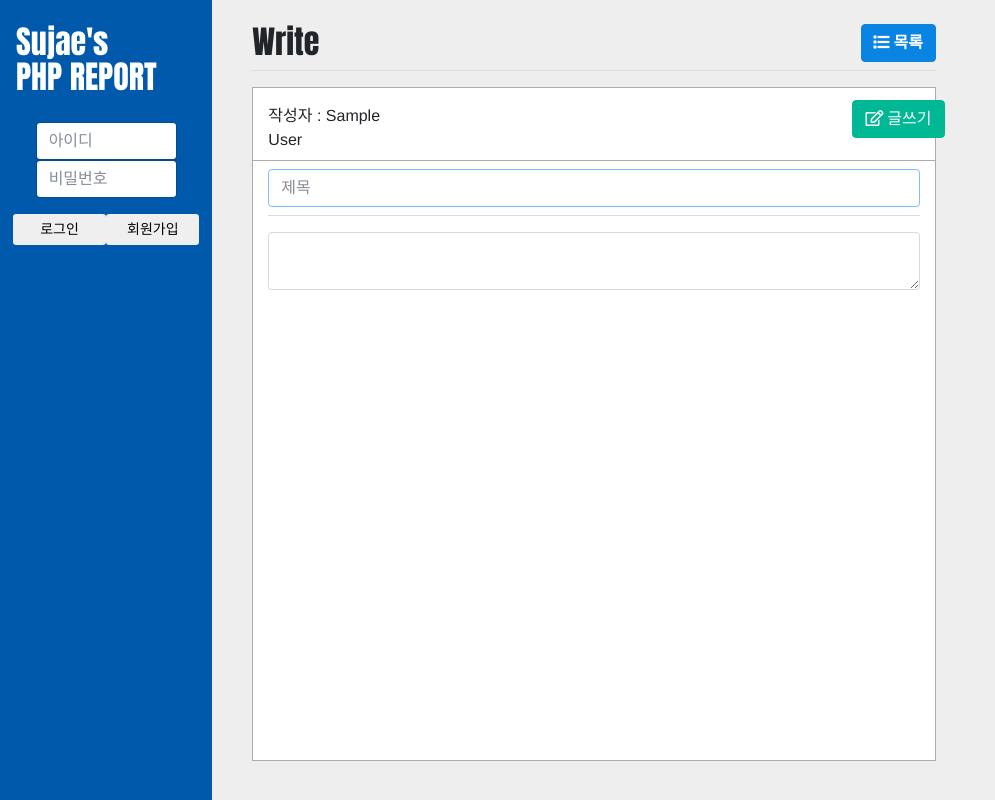
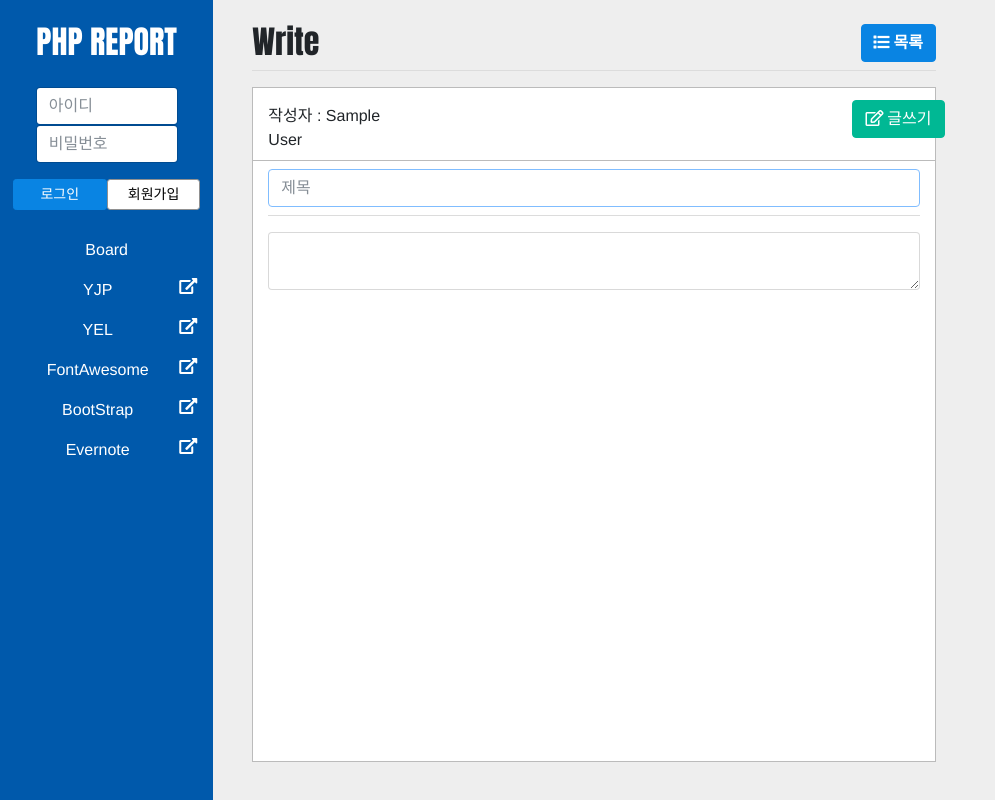
Before and after one commit to must012/phpboardprac, a PHP site: template application/View/Write.php in a window 1280 px wide. Shown: the whole page, without its empty margins (0-995 px from the left). Run offline with PHP 8.4, Linux system fonts and the light colour scheme; the template is opened without the code that fills it, so the values that code supplies are empty; the visitor is signed in with stand-in values (Sample User, id 1); some libraries are stand-ins or nearby versions.

Commit message:
change header loading

```diff
--- a/application/Controller/Controller.php
+++ b/application/Controller/Controller.php
@@ -66,6 +66,7 @@ class Controller
                     $_SESSION["name"] = $member["name"];
 
                     header("Location: /board");
+
                 } else {
                     errorBack("비밀번호 확인");
                 }
@@ -84,6 +85,7 @@ class Controller
         unset($_SESSION["id"]);
         unset($_SESSION["name"]);
         header("Location: /board");
+
     }
 
 //회원가입을 하는 메서드
@@ -206,6 +208,7 @@ class Controller
                 $this->model->insertContents($wt, $tt, $ct);
 
                 header("Location: /board");
+
             } else {
                 goToPage("값 충분하지 않음", "/board");
             }
--- a/application/View/BoardDetail.php
+++ b/application/View/BoardDetail.php
@@ -40,7 +40,6 @@
 
 </div>
 
-
 <script>
     function checkDelete(num) {
 
--- a/application/View/BoardList.php
+++ b/application/View/BoardList.php
@@ -1,5 +1,4 @@
 <!-- Board의 모든 내용을 보여줄 View -->
-
 
 <div class="row">
     <div class="subject col-md-10"><h2 class="d-inline-block">Board</h2></div>
@@ -25,7 +24,8 @@
                         <a href="#" class="list-group-item-text item-tag label label-info"><i
                                     class="fa fa-database"></i> 태그 부분 </a>
                     </div>
-                        <p class="list-title detail" onclick="location.href = '/board/detail?num=<?= $value["num"] ?>'"><?= $value["title"] ?></p>
+                    <p class="list-title detail"
+                       onclick="location.href = '/board/detail?num=<?= $value["num"] ?>'"><?= $value["title"] ?></p>
                 </div>
 
                 <!--                        댓글 부분 div  -->
@@ -53,7 +53,7 @@
 </div>
 
 
-    <nav aria-label="pagination">
+<nav aria-label="pagination" class="pt-1">
     <ul class="pagination justify-content-center mb-0">
 
         <!--   첫 페이지 이동   -->
--- a/application/View/Signup.php
+++ b/application/View/Signup.php
@@ -14,7 +14,7 @@
 <body>
 <header>
     <nav class="navbar navbar-dark fixed-top">
-        <h2><a class="navbar-brand" href="/board">Sujae's PHP REPORT</a></h2>
+        <h2><a class="navbar-brand" href="/board">PHP REPORT</a></h2>
     </nav>
 </header>
 
--- a/application/View/header.php
+++ b/application/View/header.php
@@ -39,12 +39,11 @@
 <div class="container-fluid">
     <div class="row">
         <nav class="sidebar col-sm-3 col-md-2 d-none d-sm-block pt-4 align-middle">
-            <div class="pl-3 pb-2">
-                <h2><a class="brand" href="/board">
-                        Sujae's</br>PHP REPORT</a></h2></div>
+            <div class="pb-2" style="text-align: center">
+                <h2><a class="brand" href="/board">PHP REPORT</a></h2></div>
 
             <div class="p-1 col-md-11 ml-auto mr-auto mt-3 mb-3">
-                <?php if (!$loginCheck) { ?>
+                <?php if (!$loginCheck) :?>
                     <form action="/board/login" method="post">
                         <div class="form-group col-11 ml-auto mr-auto">
 
@@ -56,15 +55,15 @@
                         </div>
 
                         <div class="d-flex col-12 p-0">
-                            <button type="submit" class="btn btn-sm col-6 blueBut">로그인
+                            <button type="submit" class="btn btn-sm col-6 blueBtn">로그인
                             </button>
-                            <button class="btn btn-sm col-6 redBut"
+                            <button class="btn btn-sm col-6 whiteBtn"
                                     onclick="location.href='/signup'">회원가입
                             </button>
                         </div>
 
                     </form>
-                <?php } else { ?>
+                <?php else : ?>
                     <div class="mb-md-2 row" id="uName" style="color: #FFFFFF">
                         <div class="col-6 align-middle ml-4 pt-2"><p id="nickName"><?= $name ?> 님</p></div>
                         <div class="col-4 d-flex flex-column">
@@ -75,8 +74,37 @@
 
                     </div>
                     <hr style="background-color: #808080">
-                <?php } ?>
+                <?php endif; ?>
             </div>
+
+            <ul class="nav pl-auto pr-0 ml-auto mr-0 flex-column">
+
+                <li class="nav-item">
+                    <a href="/board" class="nav-link yjp">Board</a>
+                </li>
+
+                <li class="nav-item">
+                    <a href="https://www.yjp.ac.kr/portal/main/index_noie.jsp" class="nav-link yjp" target="_blank">
+                        YJP<i class="fas fa-external-link-alt float-right"></i></a>
+                </li>
+
+                <li class="nav-item">
+                    <a href="https://yel.yjc.ac.kr/" class="nav-link yjp" target="_blank">YEL<i class="fas fa-external-link-alt float-right"></i></a>
+                </li>
+
+                <li class="nav-item">
+                    <a href="https://fontawesome.com/" class="nav-link yjp" target="_blank">FontAwesome<i class="fas fa-external-link-alt float-right"></i></a>
+                </li>
+
+                <li class="nav-item">
+                    <a href="http://bootstrap4.kr/" class="nav-link yjp" target="_blank">BootStrap<i class="fas fa-external-link-alt float-right"></i></a>
+                </li>
+
+                <li class="nav-item">
+                    <a href="https://www.evernote.com/client/web" class="nav-link yjp" target="_blank">Evernote<i class="fas fa-external-link-alt float-right"></i></a>
+                </li>
+
+            </ul>
         </nav>
 
         <div class="col-md-2 col-sm-3 mr-4"></div>
--- a/public/css/Board.css
+++ b/public/css/Board.css
@@ -64,15 +64,23 @@ h2{
 .brand:hover{
     color: white;
     text-decoration: none;
+    border-right: 0;
 }
 
 .sidebar {
     background-color: #0059ab;
 }
 
-/*
- * sidebar
- */
+.yjp{
+    text-align: center;
+    color: white;
+    text-decoration: none;
+    transition: background-color 0.2s;
+}
+
+.yjp:hover{
+    background-color: whitesmoke;
+}
 
 .sidebar {
     position: fixed;
@@ -83,8 +91,11 @@ h2{
     padding: 20px 0;
     overflow-x: hidden;
     overflow-y: auto; /* Scrollable contents if viewport is shorter than content. */
-    border-right: 1px solid #eee;
 }
+
+/*
+ * sidebar
+ */
 
 /*
  * th, td, table
@@ -115,6 +126,12 @@ td {
     font-weight: bold;
     text-align: center;
 }
+
+
+
+/*
+ * Board
+ */
 
 /*
  * .detail
@@ -206,27 +223,19 @@ td {
     color: white;
 }
 
-/*.fa-user-plus {*/
-    /*color: white;*/
-/*}*/
-
-/*
- * Board
- */
-
 .panel-default{
     background-color: white;
+    border: 1px solid #BBBBBB;
 }
 
 .panel-heading {
-    border: 1px solid #ababab;
+    border-bottom: 1px solid #BBBBBB;
 }
 
 .panel-body {
-    border: 1px solid #ababab;
-    border-top: 0;
     min-height: 75vh;
 }
+
 /*
  * Detail
  */
```
Also changed, not shown: index.php (+7 -4 lines). Lines whose indentation alone changed are shown as unchanged.
